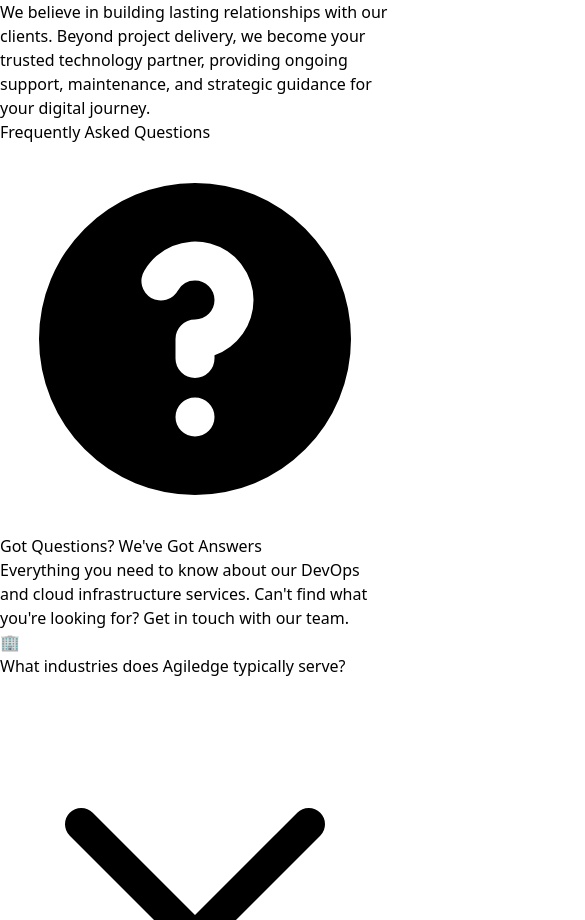
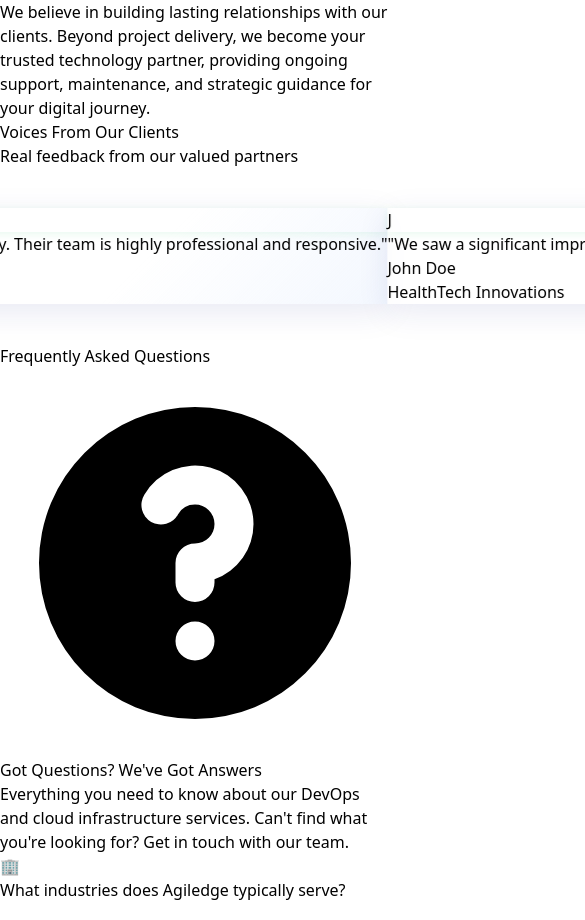
Before and after one commit to navneetnavs/Agiledgeeee, a React (Vite) app: page / in a window 390 px wide. Shown: the part 6343-7263 px from the top of the page, 585 px wide, since content can reach past the window. Built offline with nearby package versions, Linux system fonts and the light colour scheme.

Commit message:
feedbacksection

```diff
--- a/package.json
+++ b/package.json
@@ -11,6 +11,7 @@
   },
   "dependencies": {
     "i18next": "^25.3.2",
+    "keen-slider": "^6.8.6",
     "react": "^19.1.0",
     "react-dom": "^19.1.0",
     "react-i18next": "^15.6.0"
--- a/src/App.jsx
+++ b/src/App.jsx
@@ -6,6 +6,7 @@ import ServicesSection from './components/ServicesSection'
 import Freqques from './components/Freqques'
 import WhyChoose from './components/WhyChoose'
 import SplashScreen from './components/SplashScreen'
+import ClientFeedback from './components/ClientFeedback'
 
 function App() {
   const [showSplash, setShowSplash] = useState(true)
@@ -21,22 +22,19 @@ function App() {
   return (
     <div className="min-h-screen bg-gray-50">
       <Navbar />
-
       {/* Main Content */}
       <main>
         {/* Hero Section */}
         <HeroSection />
-
         {/* Animated Services Section */}
         <ServicesSection />
-
         {/* Why Choose Us Timeline Section */}
         <WhyChoose />
-
+        {/* Client Feedback Section */}
+        <ClientFeedback />
         {/* FAQ Section */}
         <Freqques />
       </main>
-
       <Footer />
     </div>
   )
--- /dev/null
+++ b/src/components/ClientFeedback.jsx
@@ -0,0 +1,106 @@
+import React from 'react'
+import { useTranslation } from 'react-i18next'
+
+const feedbacks = [
+  {
+    name: 'Maria Silva',
+    company: 'FinTech Solutions',
+    feedback: 'Agiledge delivered our project on time with outstanding quality. Their team is highly professional and responsive.'
+  },
+  {
+    name: 'John Doe',
+    company: 'HealthTech Innovations',
+    feedback: 'We saw a significant improvement in our cloud infrastructure thanks to Agiledge. Highly recommended!'
+  },
+  {
+    name: 'Ana Pereira',
+    company: 'E-commerce Pro',
+    feedback: 'Excellent DevOps support and great communication throughout the project.'
+  },
+  {
+    name: 'Carlos Mendes',
+    company: 'SaaSify',
+    feedback: 'The Agiledge team exceeded our expectations in every way.'
+  },
+  {
+    name: 'Emily Zhang',
+    company: 'RetailNext',
+    feedback: 'Their cloud migration process was seamless and stress-free.'
+  }
+]
+
+const ClientFeedback = () => {
+  const { t } = useTranslation()
+  // Duplicate feedbacks for seamless infinite scroll
+  const carouselFeedbacks = [...feedbacks, ...feedbacks]
+  return (
+    <section className="py-20 bg-gradient-to-br from-blue-50 via-white to-green-50 relative overflow-hidden">
+      <style>{`
+        .carousel-track {
+          display: flex;
+          width: max-content;
+          animation: scroll-x 30s linear infinite;
+        }
+        .carousel-container {
+          overflow: visible !important;
+          padding-top: 2.5rem;
+          padding-bottom: 2.5rem;
+        }
+        .feedback-card {
+          transition: transform 0.35s cubic-bezier(0.4,0,0.2,1), box-shadow 0.35s cubic-bezier(0.4,0,0.2,1), border 0.35s cubic-bezier(0.4,0,0.2,1);
+          will-change: transform, box-shadow, border;
+          z-index: 1;
+        }
+        .feedback-card:hover {
+          transform: scale(1.04) translateY(-8px);
+          box-shadow: 0 8px 32px 0 rgba(34,197,94,0.10), 0 2px 16px 0 rgba(59,130,246,0.10), 0 0 0 4px #22d3ee22;
+          border: 1.5px solid #38bdf8;
+          background: linear-gradient(135deg, rgba(255,255,255,0.85) 70%, rgba(59,130,246,0.10) 100%);
+        }
+        .feedback-card .avatar {
+          box-shadow: 0 2px 8px 0 rgba(34,197,94,0.10);
+        }
+        .feedback-card:hover .avatar {
+          box-shadow: 0 0 0 6px #38bdf844, 0 2px 8px 0 rgba(34,197,94,0.10);
+        }
+        @keyframes scroll-x {
+          0% { transform: translateX(0); }
+          100% { transform: translateX(-50%); }
+        }
+      `}</style>
+      <div className="container mx-auto px-6">
+        <div className="text-center mb-12">
+          <h2 className="text-4xl lg:text-5xl font-bold text-gray-900 mb-4">
+            {t('feedback.title', 'Voices From Our Clients')}
+          </h2>
+          <p className="text-xl text-gray-600 max-w-2xl mx-auto">
+            {t('feedback.subtitle', 'Real feedback from our valued partners')}
+          </p>
+        </div>
+        <div className="carousel-container relative">
+          <div className="carousel-track">
+            {carouselFeedbacks.map((item, idx) => (
+              <div
+                key={idx}
+                className="feedback-card mx-4 min-w-[320px] max-w-xs bg-white/60 backdrop-blur-lg rounded-2xl shadow-xl p-8 flex flex-col items-center text-center border border-white/30"
+                style={{
+                  boxShadow: '0 8px 32px 0 rgba(31, 38, 135, 0.10)',
+                  background: 'linear-gradient(135deg, rgba(255,255,255,0.8) 70%, rgba(59,130,246,0.06) 100%)',
+                }}
+              >
+                <div className="avatar w-16 h-16 bg-gradient-to-r from-green-400 to-blue-400 rounded-full flex items-center justify-center text-white text-2xl font-bold mb-4">
+                  {item.name[0]}
+                </div>
+                <p className="text-gray-700 text-lg mb-4 italic">"{item.feedback}"</p>
+                <div className="text-gray-900 font-semibold">{item.name}</div>
+                <div className="text-gray-500 text-sm">{item.company}</div>
+              </div>
+            ))}
+          </div>
+        </div>
+      </div>
+    </section>
+  )
+}
+
+export default ClientFeedback
```
Also changed, not shown: 1 other file (tests, documents, lock files or other folders).
